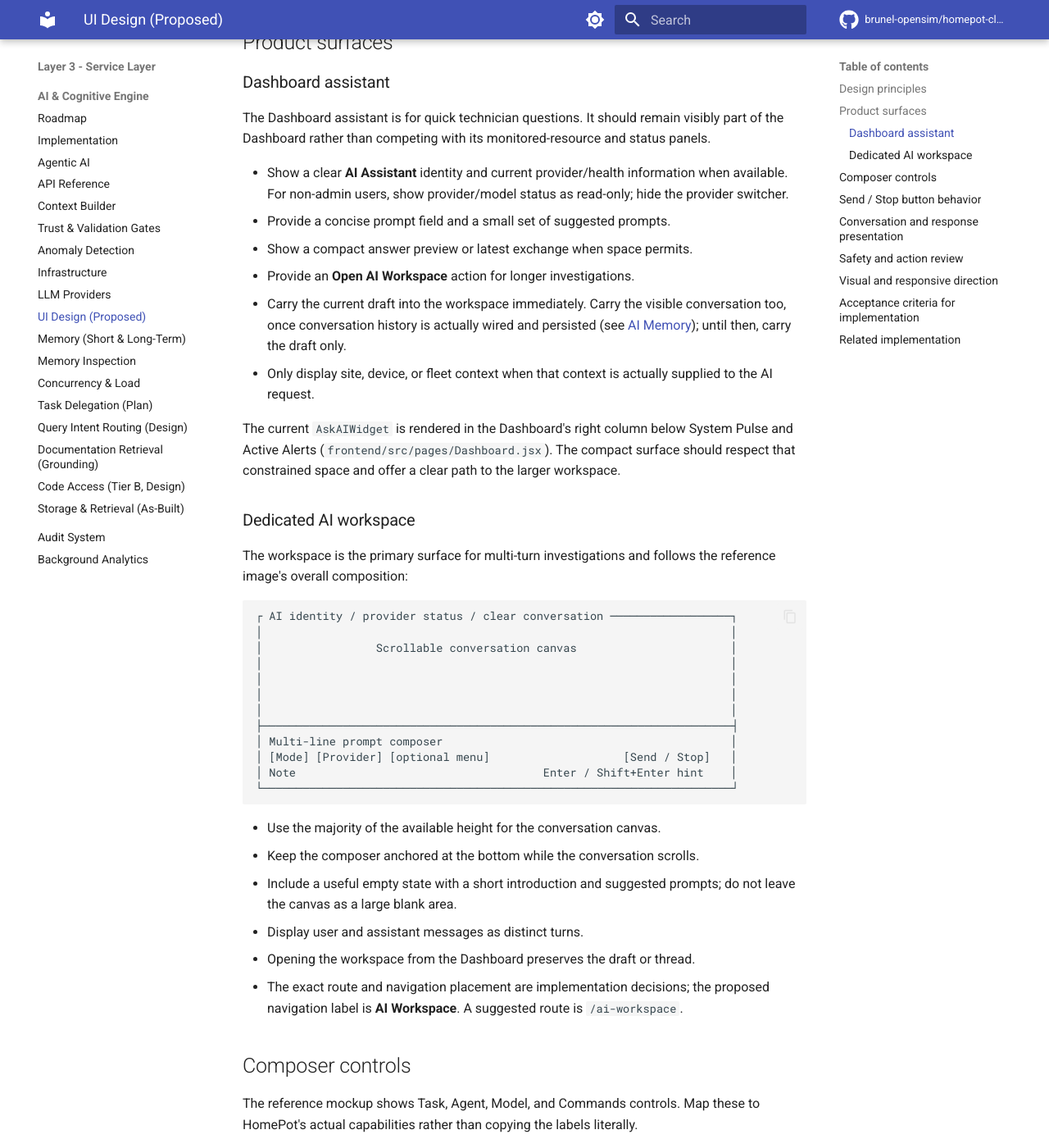
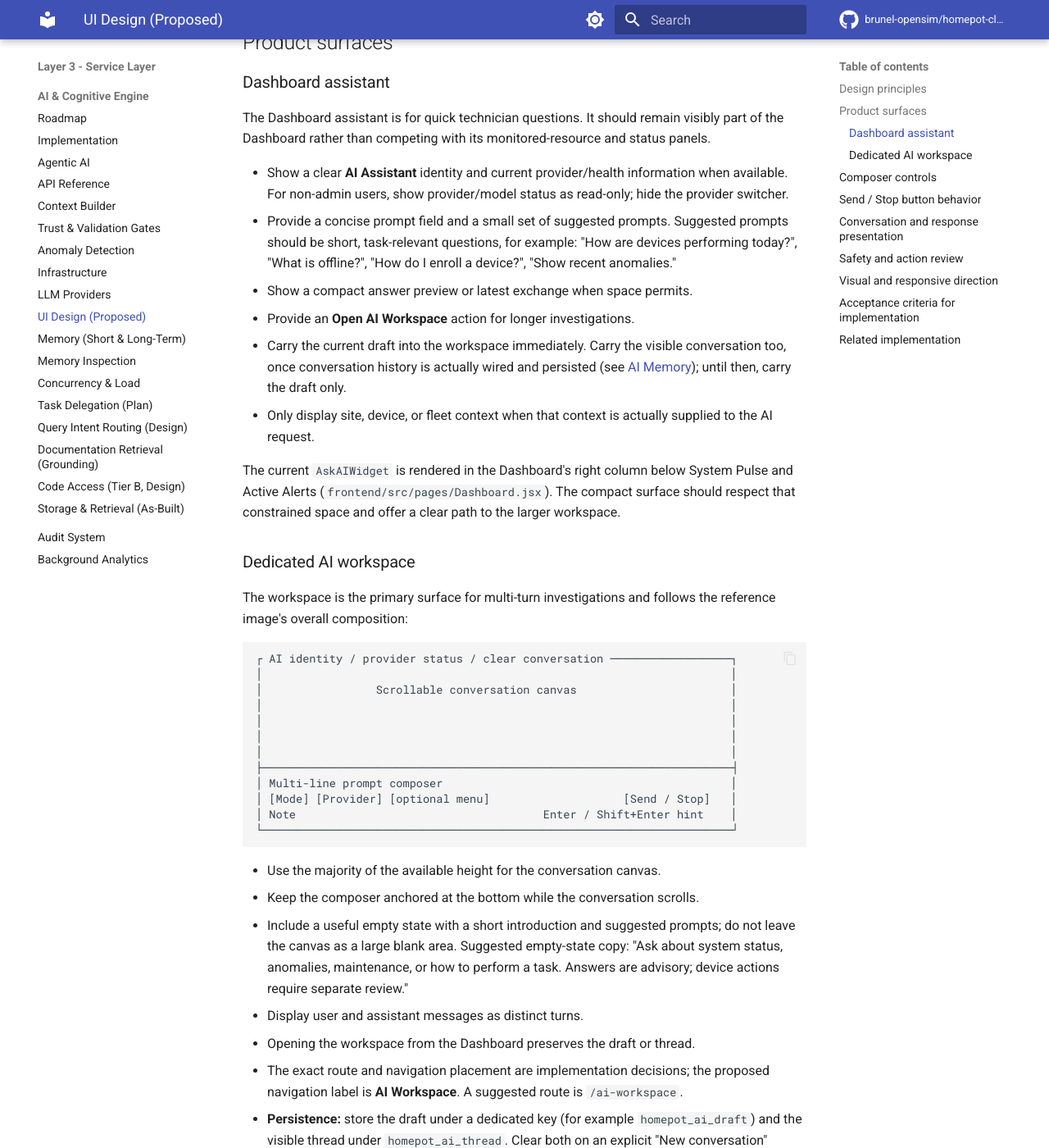
Before and after one commit to brunel-opensim/homepot-client, an MkDocs documentation site: the page built from docs/ai-ui-design.md, in a window 1280 px wide and 1400 px high, scrolled down 859 px. Shown: the whole window at 82% size. Built offline with MkDocs 1.6.1 and Material for MkDocs 9.7.7, drawn with Linux system fonts in a browser that asks for light colours; comment, search, counter and statistics services are not loaded; the version menu is left out; some of the changed text lies outside the part shown.

Commit message:
docs(ai): expand AI UI design details and persistence guidance

```diff
--- a/docs/ai-ui-design.md
+++ b/docs/ai-ui-design.md
@@ -39,6 +39,9 @@
   when available. For non-admin users, show provider/model status as read-only;
   hide the provider switcher.
 - Provide a concise prompt field and a small set of suggested prompts.
+  Suggested prompts should be short, task-relevant questions, for example:
+  "How are devices performing today?", "What is offline?", "How do I enroll a
+  device?", "Show recent anomalies."
 - Show a compact answer preview or latest exchange when space permits.
 - Provide an **Open AI Workspace** action for longer investigations.
 - Carry the current draft into the workspace immediately. Carry the visible
@@ -75,12 +78,18 @@
 - Use the majority of the available height for the conversation canvas.
 - Keep the composer anchored at the bottom while the conversation scrolls.
 - Include a useful empty state with a short introduction and suggested prompts;
-  do not leave the canvas as a large blank area.
+  do not leave the canvas as a large blank area. Suggested empty-state copy:
+  "Ask about system status, anomalies, maintenance, or how to perform a task.
+  Answers are advisory; device actions require separate review."
 - Display user and assistant messages as distinct turns.
 - Opening the workspace from the Dashboard preserves the draft or thread.
 - The exact route and navigation placement are implementation decisions; the
   proposed navigation label is **AI Workspace**. A suggested route is
   `/ai-workspace`.
+- **Persistence:** store the draft under a dedicated key (for example
+  `homepot_ai_draft`) and the visible thread under `homepot_ai_thread`. Clear
+  both on an explicit "New conversation" action. Do not silently mix an old
+  thread with a new provider or mode selection without confirmation.
 
 ## Composer controls
 
@@ -171,7 +180,13 @@
 - Keep text and controls legible against the dark background; provide visible
   keyboard focus and adequate contrast.
 - At narrow widths, wrap or stack Mode/Provider/menu controls rather than
-  compressing labels into unreadable buttons.
+  compressing labels into unreadable buttons. On mobile, collapse the control
+  row behind a compact "Options" affordance if needed, but keep Send/Stop
+  visible.
+- The workspace should follow the application theme by default (light/dark),
+  while preserving the mockup's strong primary-action hierarchy in both. If a
+  dedicated dark workspace is preferred, document that as an explicit product
+  decision before implementation.
 - Keep the keyboard hint visible when space permits: **Enter to send ·
   Shift+Enter for new line**. On mobile, rely on clear accessible labels instead
   of desktop-only shortcut instructions.
```
